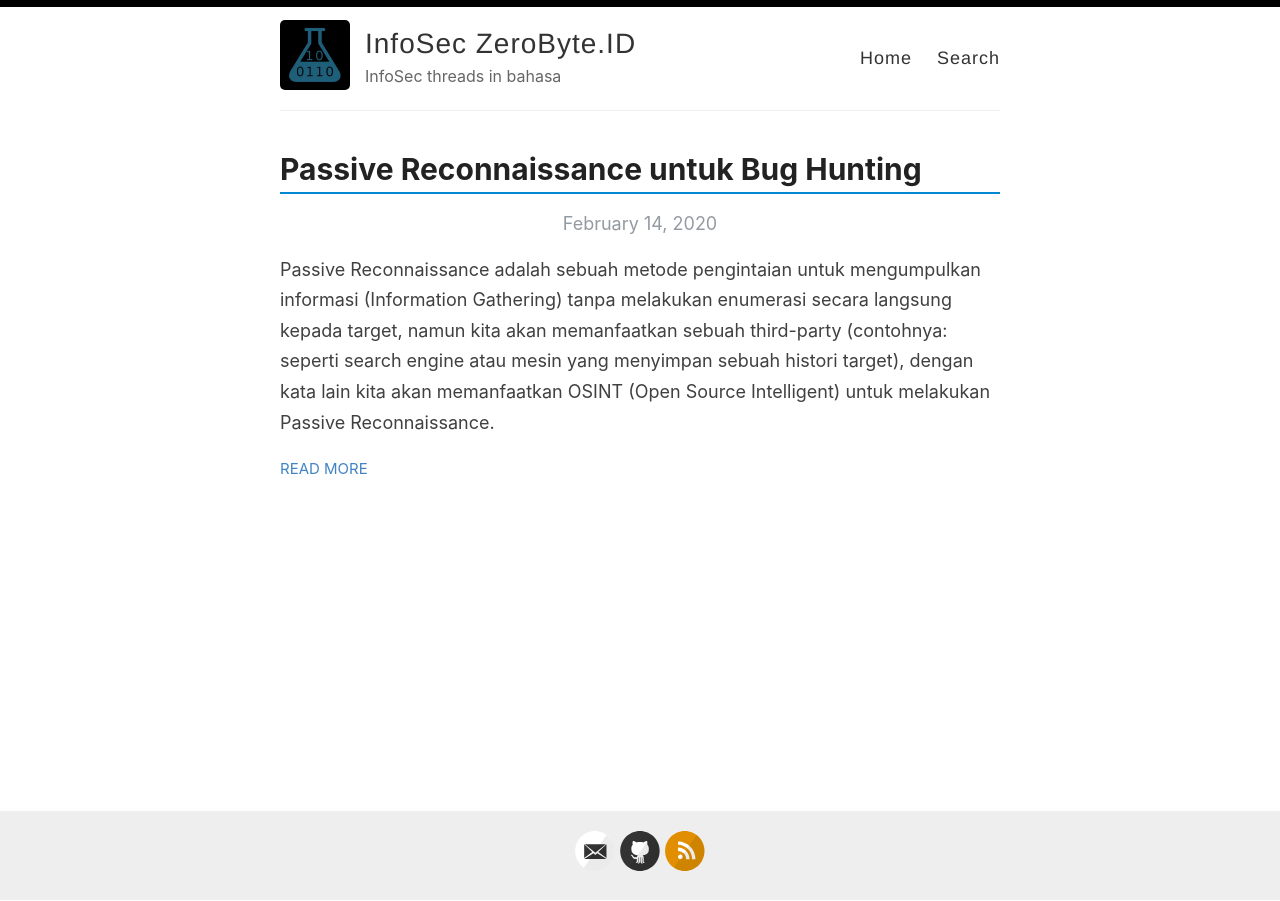
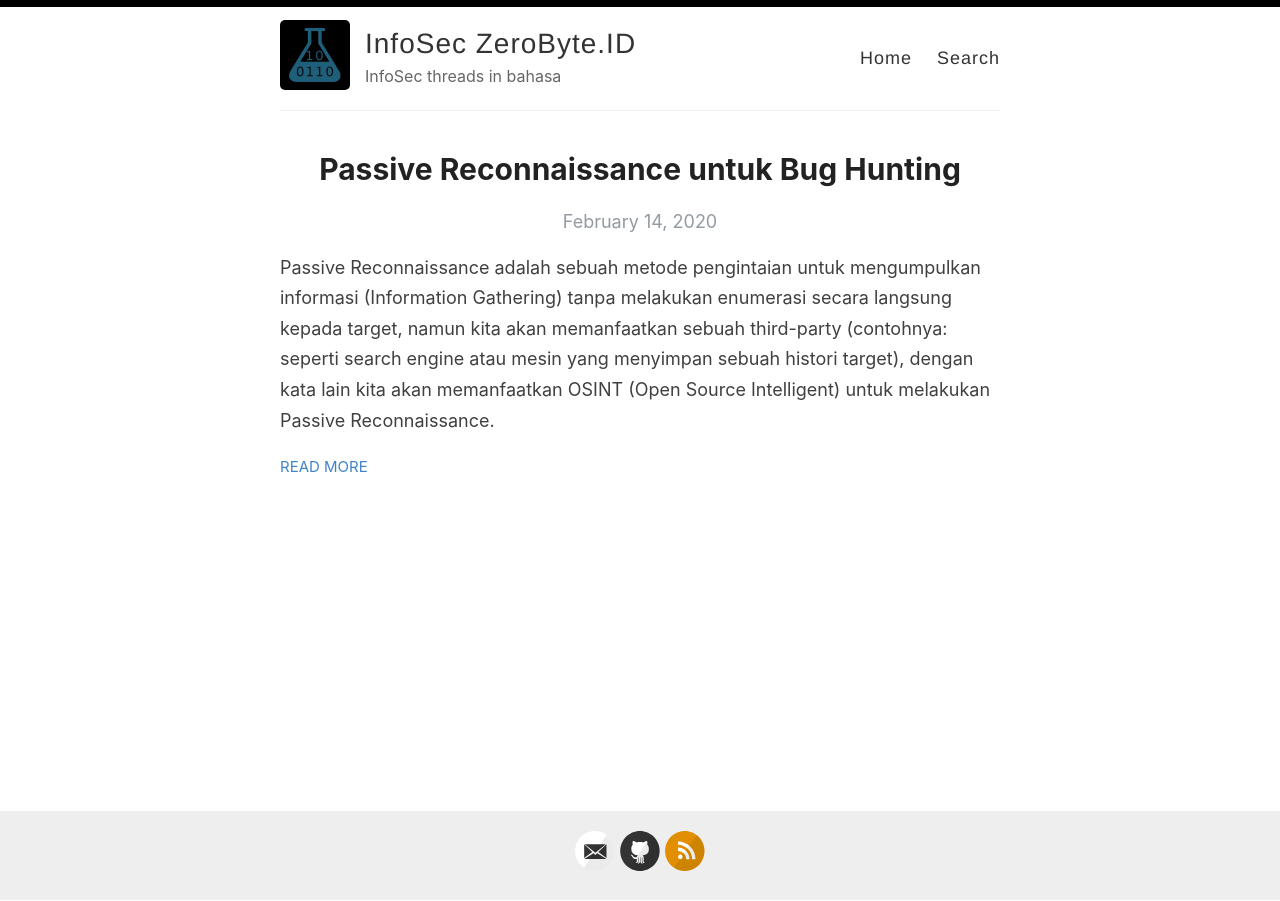
Before and after one commit to amitmerchant1990/reverie, a Jekyll site: the page built from index.html, in a window 1280 px wide. Built offline with Jekyll 4.4.1, drawn with Linux system fonts in a browser that asks for light colours; the list of posts is cut into pages by our own code.

Commit message:
Update index.html

```diff
--- a/index.html
+++ b/index.html
@@ -6,7 +6,7 @@ layout: default
   {% for post in paginator.posts %}
     <article class="post">
       <a href="{{ site.baseurl }}{{ post.url }}">
-        <h1>{{ post.title }}</h1>
+        <h1 style="border:none;text-align:center;">{{ post.title }}</h1>
 
         <div>
           <p class="post_date">{{ post.date | date: "%B %e, %Y" }}</p>
```
